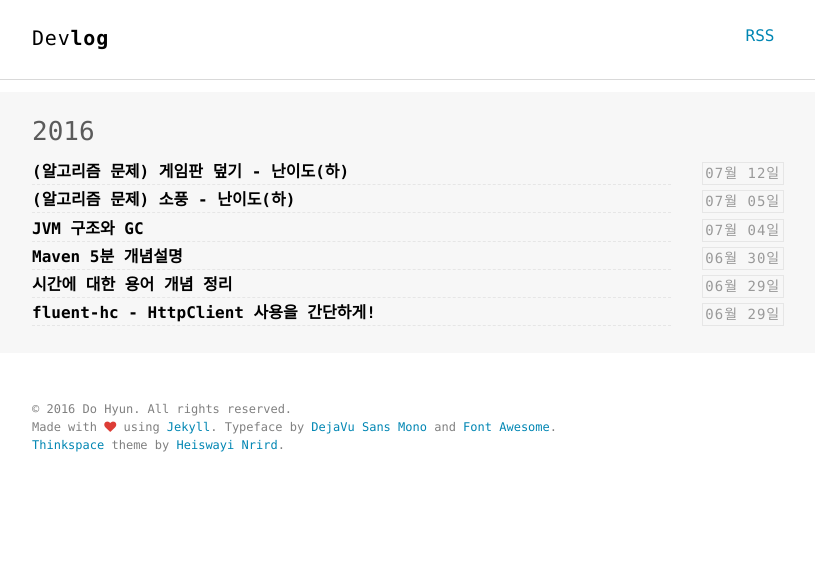
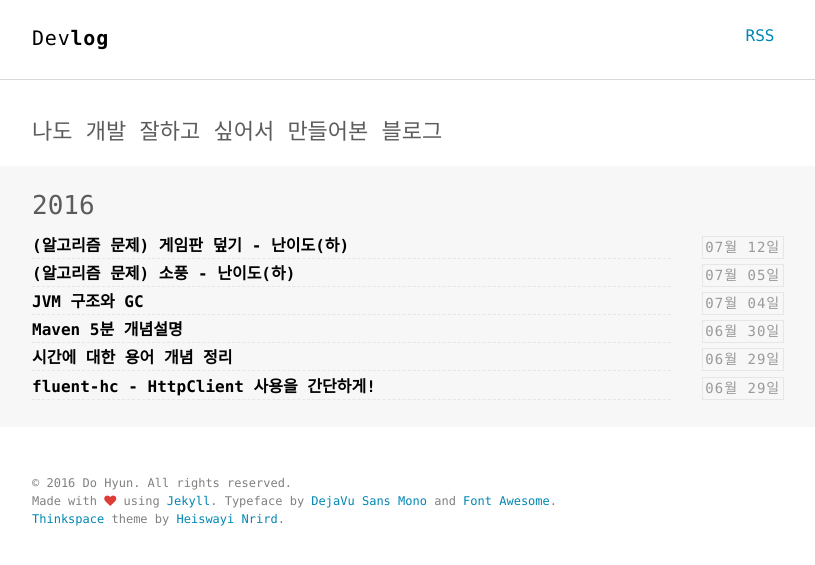
Before and after one commit to ilhsu/ilhsu.github.io, a Jekyll site: the page built from index.html, in a window 1280 px wide. Shown: the top 565 px of the page, without its empty margins (232-1047 px from the left). Built offline with Jekyll 4.4.1, drawn with Linux system fonts in a browser that asks for light colours.

Commit message:
intro 추가

```diff
--- /dev/null
+++ b/_includes/intro.html
@@ -0,0 +1,5 @@
+<section class="intro">
+  <div class="container">
+    <p class="lead">나도 개발 잘하고 싶어서 만들어본 블로그</p>
+  </div>
+</section>
--- a/index.html
+++ b/index.html
@@ -2,6 +2,8 @@
 layout: default
 title: Home
 ---
+
+{% include intro.html %}
 
 <section class="post-list">
   <div class="container">
```
